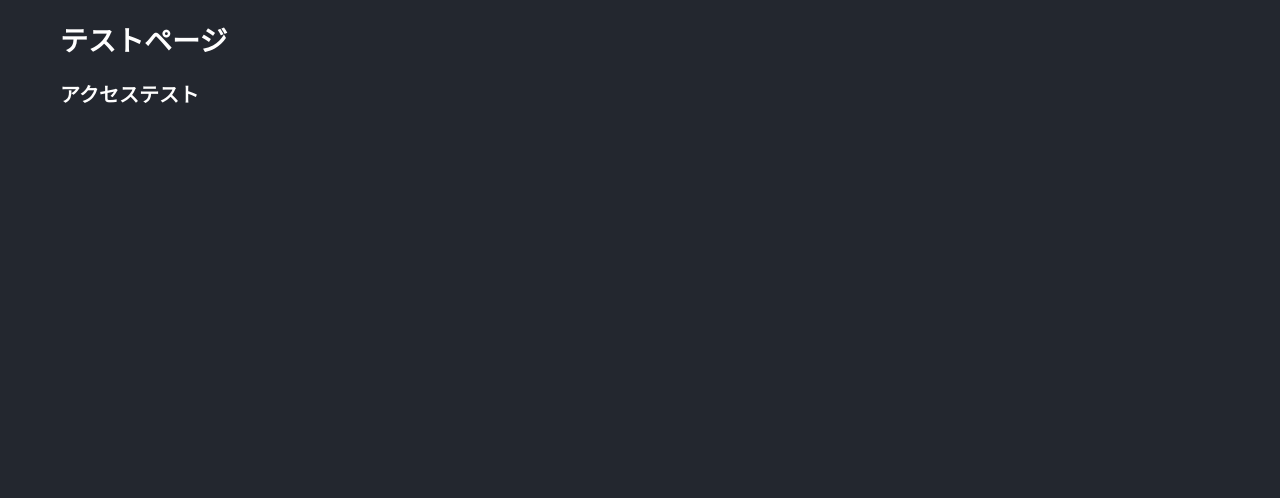
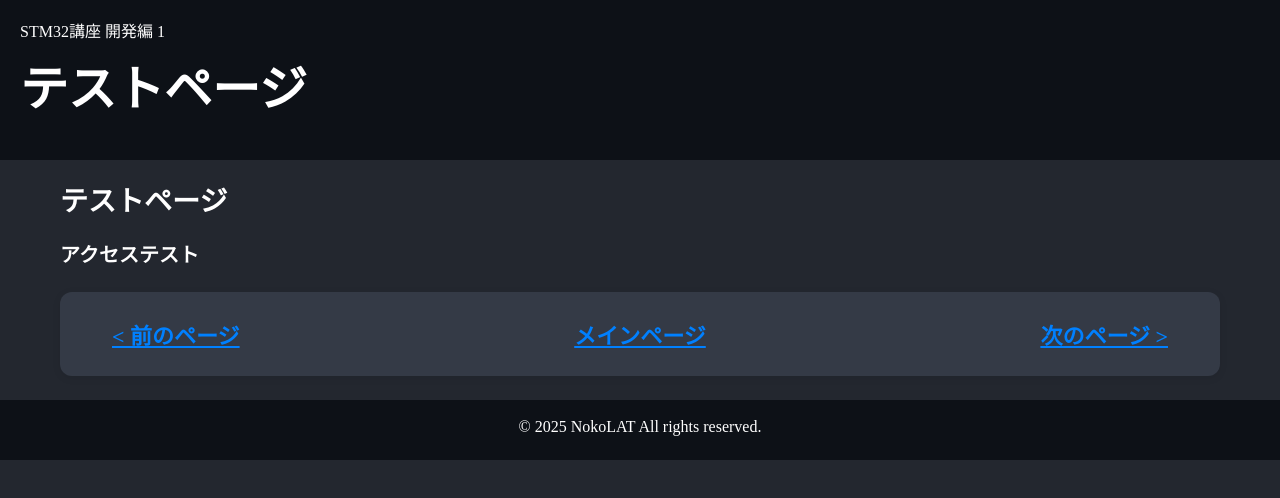
Before and after one commit to NOKOLat/2026_STM32_Document, a React (Vite) app: page /test in a window 1280 px wide. Shown: the top 498 px of the page. Built offline with nearby package versions, Linux system fonts and the light colour scheme; sample sign-in values are in the browser's storage.

Commit message:
ヘッダーとフッターコンポーネントを追加( #10

```diff
--- /dev/null
+++ b/src/layouts/Footer.module.css
@@ -0,0 +1,38 @@
+/* Footer.module.css
+
+  背景や文字サイズなどを設定
+*/
+
+.root {
+
+    width: 100vw; /* ビューポート幅に合わせる（左右を埋める） */
+    position: relative;
+    left: 50%;
+    right: 50%;
+    margin-left: -50vw; /* 左側をビューポート端まで伸ばす */
+
+    max-height: 300px;  /* 最大高さを設定 */
+    background: #0d1117; /* 背景色を設定 */
+}
+
+.container {
+
+    max-width: 1280px; /* 最大幅に合わせる */
+    margin: 0 auto;
+    padding: 0 20px; /* コンテンツの左右スペース */
+    box-sizing: border-box;
+}
+
+/* タイトル */
+.title {
+
+    margin-top: 8px;
+    font-size: 5rem;
+}
+
+/* 説明文 */
+.description {
+
+    margin: 0 0 6px 0;
+    text-align: center; /* 中央寄せにする */
+}
--- /dev/null
+++ b/src/layouts/Footer.tsx
@@ -0,0 +1,31 @@
+/* Footer.tsx
+    フッター部分のコンポーネント
+*/
+
+import styles from './Footer.module.css';
+
+export default function Footer() {
+
+    // 今年の年を取得
+    const year = new Date().getFullYear();
+
+    // 著作権表示のテキストを作成
+    const copyrightText = `© ${year} NokoLAT All rights reserved.`;
+
+
+    return (
+
+        <div className={styles.root}>
+
+            <div className={styles.container}>
+
+                <br />
+
+                <p className={styles.description}>{copyrightText}</p>
+
+                <br />
+
+            </div>
+        </div>
+    );
+}
--- /dev/null
+++ b/src/layouts/FooterPageRoute.module.css
@@ -0,0 +1,65 @@
+.linkRow {
+    display: flex;
+    gap: 32px;         /* リンク間の余白 */
+    justify-content: center; /* 中央揃え */
+    margin: 24px 0;
+}
+
+.linkRow a {
+    font-size: 20px;
+    color: #0080ff;
+    text-decoration: none;
+    font-weight: 600;
+    transition: color 0.2s;
+}
+
+.linkRow a:hover {
+    color: #0050aa;
+}
+
+.pageLinkBox {
+    display: flex;
+    justify-content: space-between; /* 両端と中央に均等配置 */
+    align-items: center;
+    background-color: #343A46;
+    border-radius: 12px;
+    padding: 18px 32px;
+    margin: 24px 0;
+    min-width: 320px;
+    box-shadow: 0 2px 8px rgba(0,0,0,0.08);
+}
+
+.pageLinkLabel {
+    font-size: 22px;
+    font-weight: 600;
+    color: #f1f1f1;
+    margin-right: 24px;
+}
+
+.pageLink {
+    font-size: 22px;
+    font-weight: 600;
+    color: #0080ff;
+    background: none;
+    border: none;
+    text-decoration: underline;
+    cursor: pointer;
+    padding: 8px 20px;
+    border-radius: 6px;
+    transition: background 0.2s, color 0.2s;
+    flex: 1;                  /* 幅を均等に分配 */
+    text-align: center;       /* テキスト中央揃え */
+}
+
+.pageLink:first-child {
+    text-align: left;         /* 左端のリンクは左揃え */
+}
+
+.pageLink:last-child {
+    text-align: right;        /* 右端のリンクは右揃え */
+}
+
+.pageLink:hover {
+    background: #0080ff;
+    color: #fff;
+}
--- /dev/null
+++ b/src/layouts/FooterPageRoute.tsx
@@ -0,0 +1,17 @@
+import { Link } from "react-router-dom";
+import style from './FooterPageRoute.module.css';
+
+export default function FooterPageRoute({prev, next}: {prev: string, next: string}) {
+
+
+    return (
+
+        <div className={style.pageLinkBox}>
+
+            <Link to={prev} className={style.pageLink}> &lt; 前のページ</Link>
+            <Link to="/" className={style.pageLink}> メインページ</Link>
+            <Link to={next} className={style.pageLink}>次のページ &gt;</Link>
+        </div>
+
+    );
+}
--- a/src/pages/documents/TestPage.tsx
+++ b/src/pages/documents/TestPage.tsx
@@ -1,10 +1,20 @@
+import Header from "../../layouts/Header";
+import Footer from "../../layouts/Footer";
+import FooterPageRoute from "../../layouts/FooterPageRoute";
+
 export default function TestPage() {
 
     return (
         <div>
+            <Header title="テストページ" type = "開発編" number="1" />
 
             <h1>テストページ</h1>
             <h3>アクセステスト</h3>
+
+
+            <FooterPageRoute prev="/" next="/" />
+
+            <Footer />
         </div>
     );
 }
```
